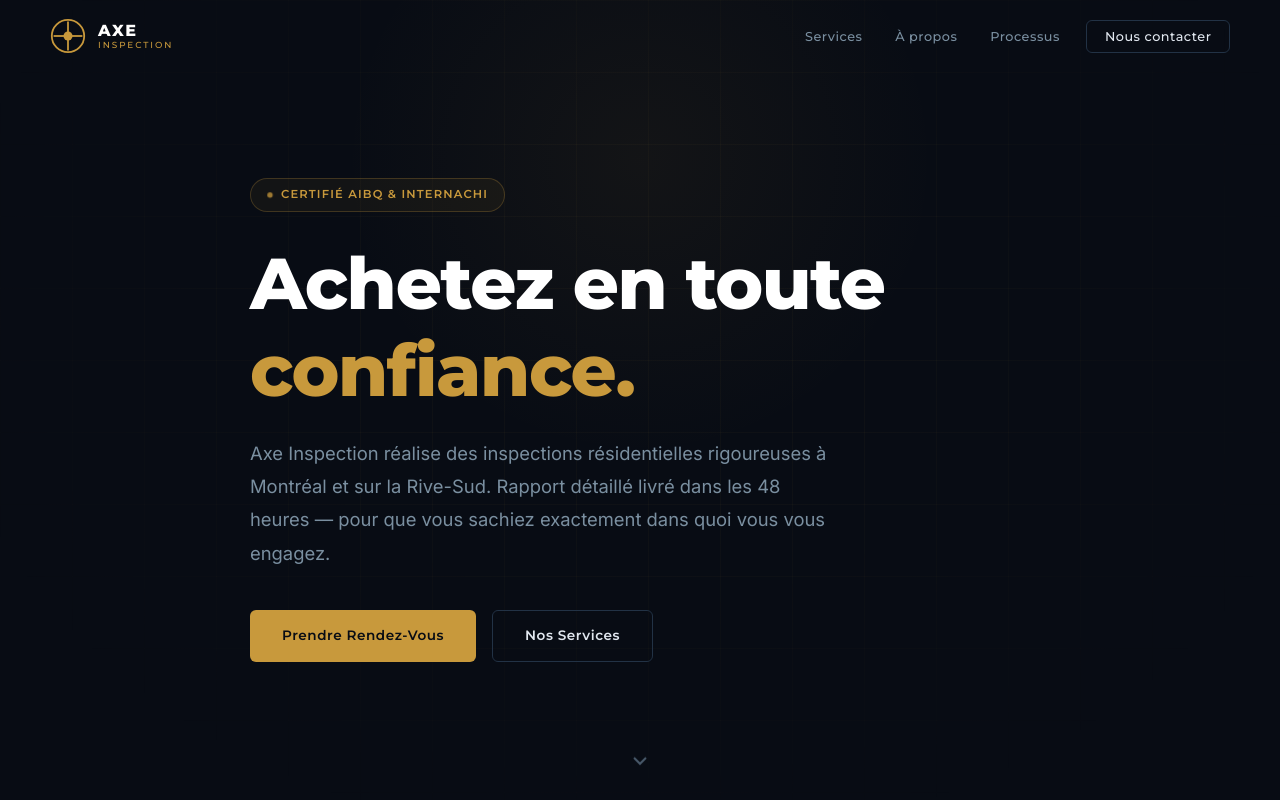
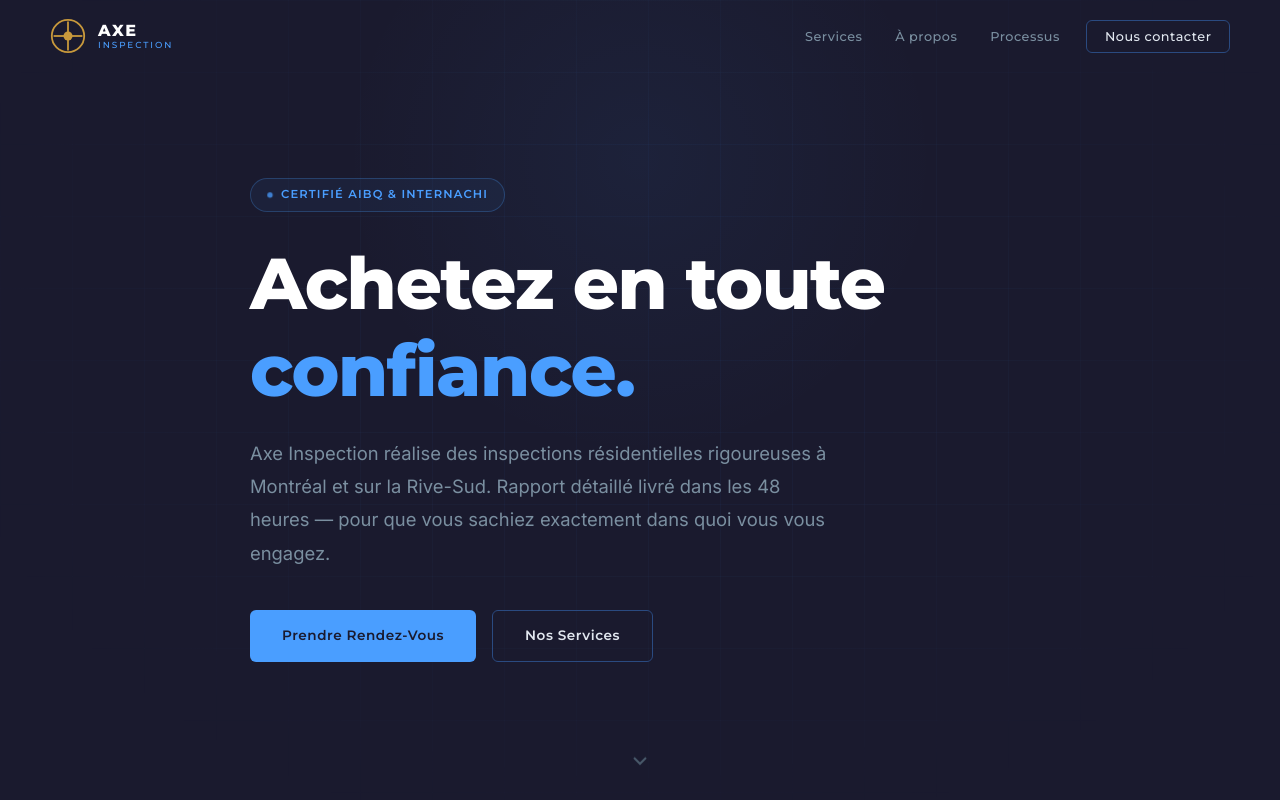
Before and after one commit to les1620/sb1-ukkuuu5e, a website: page index.html in a window 1280 px wide. Shown: the top 800 px of the page. Drawn offline with Linux system fonts and the light colour scheme.

Commit message:
Update color variables and stylesfeat: palette bleu royale foncé + charcoal (remplace or/navy) in CSS

```diff
--- a/css/style.css
+++ b/css/style.css
@@ -5,17 +5,17 @@
 /* 1. VARIABLES & RESET
    ============================================ */
 :root {
-  --dark:        #080C14;
-  --dark-2:      #0D1421;
-  --card:        #101926;
-  --card-hover:  #131F30;
-  --navy:        #182840;
-  --border:      #1A2B3C;
-  --border-light:#223245;
+  --dark:        #1A1A2E;
+  --dark-2:      #16213E;
+  --card:        #0F3460;
+  --card-hover:  #1A4A7A;
+  --navy:        #1B2A5E;
+  --border:      #1E3A6E;
+  --border-light:#2A4A80;
 
-  --accent:      #C8993C;
-  --accent-light:#E0B65C;
-  --accent-dim:  rgba(200, 153, 60, 0.12);
+  --accent:      #4A9EFF;
+  --accent-light:#6DB3FF;
+  --accent-dim:  rgba(74, 158, 255, 0.12);
 
   --text:        #E2E8F0;
   --text-muted:  #7A8FA0;
@@ -139,7 +139,7 @@ h1, h2, h3, h4 {
 .btn--primary:hover {
   background: var(--accent-light);
   transform: translateY(-2px);
-  box-shadow: 0 8px 24px rgba(200, 153, 60, 0.3);
+  box-shadow: 0 8px 24px rgba(74, 158, 255, 0.3);
 }
 
 .btn--ghost {
@@ -169,7 +169,7 @@ h1, h2, h3, h4 {
 }
 
 .nav.scrolled {
-  background: rgba(8, 12, 20, 0.95);
+  background: rgba(26, 26, 46, 0.95);
   backdrop-filter: blur(12px);
   -webkit-backdrop-filter: blur(12px);
   box-shadow: 0 1px 0 var(--border);
@@ -283,8 +283,8 @@ h1, h2, h3, h4 {
   position: absolute;
   inset: 0;
   background-image:
-    linear-gradient(rgba(200, 153, 60, 0.04) 1px, transparent 1px),
-    linear-gradient(90deg, rgba(200, 153, 60, 0.04) 1px, transparent 1px);
+    linear-gradient(rgba(74, 158, 255, 0.04) 1px, transparent 1px),
+    linear-gradient(90deg, rgba(74, 158, 255, 0.04) 1px, transparent 1px);
   background-size: 72px 72px;
   mask-image: radial-gradient(ellipse at 50% 40%, black 30%, transparent 80%);
 }
@@ -297,7 +297,7 @@ h1, h2, h3, h4 {
   width: 600px;
   height: 600px;
   border-radius: 50%;
-  background: radial-gradient(circle, rgba(200, 153, 60, 0.06) 0%, transparent 70%);
+  background: radial-gradient(circle, rgba(74, 158, 255, 0.06) 0%, transparent 70%);
   pointer-events: none;
 }
 
@@ -318,9 +318,9 @@ h1, h2, h3, h4 {
   letter-spacing: 0.1em;
   text-transform: uppercase;
   color: var(--accent);
-  border: 1px solid rgba(200, 153, 60, 0.25);
+  border: 1px solid rgba(74, 158, 255, 0.25);
   border-radius: 100px;
-  background: rgba(200, 153, 60, 0.06);
+  background: rgba(74, 158, 255, 0.06);
   margin-bottom: 1.75rem;
 }
 
@@ -534,12 +534,12 @@ h1, h2, h3, h4 {
 .about__ring {
   position: absolute;
   border-radius: 50%;
-  border: 1px solid rgba(200, 153, 60, 0.1);
+  border: 1px solid rgba(74, 158, 255, 0.1);
   animation: spin-slow linear infinite;
 }
 .about__ring--1 { inset: 0; animation-duration: 40s; }
 .about__ring--2 { inset: 15%; animation-duration: 28s; animation-direction: reverse; }
-.about__ring--3 { inset: 30%; animation-duration: 20s; border-color: rgba(200, 153, 60, 0.2); }
+.about__ring--3 { inset: 30%; animation-duration: 20s; border-color: rgba(74, 158, 255, 0.2); }
 
 @keyframes spin-slow { to { transform: rotate(360deg); } }
 
@@ -649,7 +649,7 @@ h1, h2, h3, h4 {
 
 .cert-badge:hover {
   color: var(--accent);
-  border-color: rgba(200, 153, 60, 0.35);
+  border-color: rgba(74, 158, 255, 0.35);
 }
 
 /* 11. PROCESS
@@ -808,7 +808,7 @@ h1, h2, h3, h4 {
 }
 
 .form-input::placeholder { color: var(--text-dim); }
-.form-input:focus { border-color: var(--accent); box-shadow: 0 0 0 3px rgba(200, 153, 60, 0.12); }
+.form-input:focus { border-color: var(--accent); box-shadow: 0 0 0 3px rgba(74, 158, 255, 0.12); }
 .form-input.error { border-color: #e05252; box-shadow: 0 0 0 3px rgba(224, 82, 82, 0.1); }
 
 .form-select {
@@ -940,7 +940,7 @@ h1, h2, h3, h4 {
     top: 72px;
     left: 0;
     right: 0;
-    background: rgba(8, 12, 20, 0.98);
+    background: rgba(26, 26, 46, 0.98);
     backdrop-filter: blur(12px);
     flex-direction: column;
     padding: 1.5rem;
```
